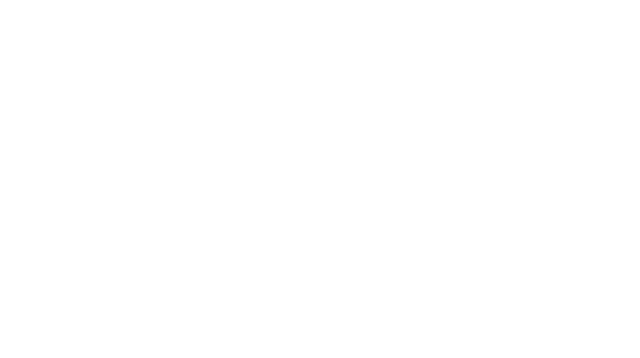
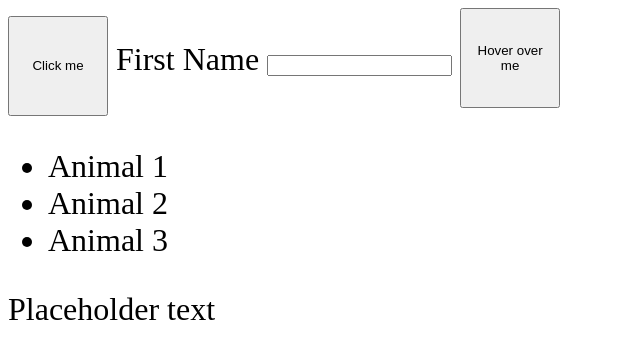
Before and after one commit to erishei/week-1-javascript, a plain HTML site: page events/index.html in a window 1280 px wide. Shown: the whole page, without its empty margins (0-640 px from the left). Drawn offline with Linux system fonts and the light colour scheme.

Commit message:
forms and onkeyup

```diff
--- a/events/index.html
+++ b/events/index.html
@@ -3,8 +3,38 @@
 <head>
     <meta charset="UTF-8">
     <title>Events</title>
+    <style>
+        * {
+            box-sizing: border-box;
+        }
+
+        body {
+            font-size: 2rem;
+        }
+
+        button, .btn {
+            width: 100px;
+            height: 100px;
+        }
+    </style>
 </head>
 <body>
 
+<main>
+    <input type="button" class="btn" value="Click me">
+
+    <label for="firstName">First Name</label>
+    <input class="input" id="firstName">
+
+    <button class="pet-btn" data-animal="dog">Hover over me</button>
+    <ul>
+        <li data-animal="goose">Animal 1</li>
+        <li data-animal="frog">Animal 2</li>
+        <li data-animal="elephant">Animal 3</li>
+    </ul>
+    <div class="container">Placeholder text</div>
+</main>
+
+<script src="js/main.js"></script>
 </body>
 </html>
--- a/events/js/main.js
+++ b/events/js/main.js
@@ -0,0 +1,90 @@
+// Q1
+// someFunction(); //YOU CANT DO THAT IN VARIABLE FUNCTIONS
+// function expressions
+// function assigned to a variable
+const someFunction = function () {
+    console.log("hello i am Hesh");
+}
+
+
+saySomethingFunction();
+
+// normal function of JS
+function saySomethingFunction() {
+    console.log("hello Truls");
+}
+
+saySomethingFunction()
+
+
+// Q2
+
+// addEventListener
+// select the .btn
+
+const button = document.querySelector(".btn");
+
+console.log(button);
+
+// way 1
+const handleClickTwo = function () {
+    console.log("you clicked on me omg!!");
+}
+
+button.addEventListener("click", handleClickTwo);
+
+button.addEventListener("click", function () {
+    console.log("you clicked on me omg!!");
+});
+
+
+button.addEventListener("click", handleClick);
+
+function handleClick() {
+    console.log("you clicked on me omg!!");
+}
+
+// way 2
+
+button.onclick = function () {
+    console.log("omg you clicked me using onclick ;S");
+}
+
+
+button.onclick = function (event) {
+    console.log(event.target.value);
+    console.log(this.value);
+}
+
+
+// Q3 key press
+
+// onKeyDown // the event will trigger when you press on
+// onKeyUp // the event will trigger when you releases the key
+// the onKeyPress
+
+// onKeyDown onKeyUp NO ONE IS USING THEM ANYMORE AND onKeyPress
+
+const myFirstNameInput = document.querySelector("#firstName");
+
+console.log("myFirstNameInput", myFirstNameInput);
+
+const handleKeyPress = function (event) {
+    console.log("a key is pressed");
+    console.log(this.value);
+    console.log(event.target.value);
+}
+
+myFirstNameInput.addEventListener("keydown", handleKeyPress);
+
+
+// Q4 hover event (detecting hover)
+
+const theHoverBtn = document.querySelector(".pet-btn");
+
+
+const handleMouseOver = function (event) {
+    console.log("event.target.dataset.animal: ",event.target.dataset.animal);
+    // change the backgroundColor of the btn
+}
+theHoverBtn.addEventListener("mouseover", handleMouseOver);
--- /dev/null
+++ b/onkeyup-event/styles.css
@@ -0,0 +1,65 @@
+* {
+    box-sizing: border-box;
+}
+
+body {
+    margin: 0;
+    min-height: 100vh;
+    display: flex;
+    flex-direction: column;
+    font-family: Monaco, sans-serif;
+}
+
+main {
+    height: 100%;
+    background-color: plum;
+    flex-grow: 1;
+}
+
+form {
+    background-color: mediumpurple;
+    margin: 1rem;
+    padding: 1rem;
+    border: 1px solid lightskyblue;
+    display: flex;
+    flex-direction: column;
+    gap: 1rem;
+}
+
+label {
+    color: #BADA55;
+    /*color: #00FF00;*/
+}
+
+/*input[type="text"] {*/
+/*    height: 2rem;*/
+/*    background-color: lightpink;*/
+/*}*/
+
+input {
+    height: 2rem;
+    background-color: lightpink;
+    border-radius: .2rem;
+}
+
+button {
+    padding: .5rem;
+    border-color: lightskyblue;
+    border-radius: .2rem;
+    background-color: rebeccapurple;
+    color: antiquewhite;
+    font-weight: normal;
+}
+
+button[disabled] {
+   background-color: antiquewhite;
+    color: lightpink;
+}
+
+.success {
+    color: pink;
+}
+
+.error {
+    color: red;
+}
```
Also changed, not shown: onkeyup-event/heshs-version.html (added, +28 -0 lines), onkeyup-event/index.html (added, +26 -0 lines), onkeyup-event/js/main.js (added, +34 -0 lines), onkeyup-event/js/script.js (added, +41 -0 lines).
